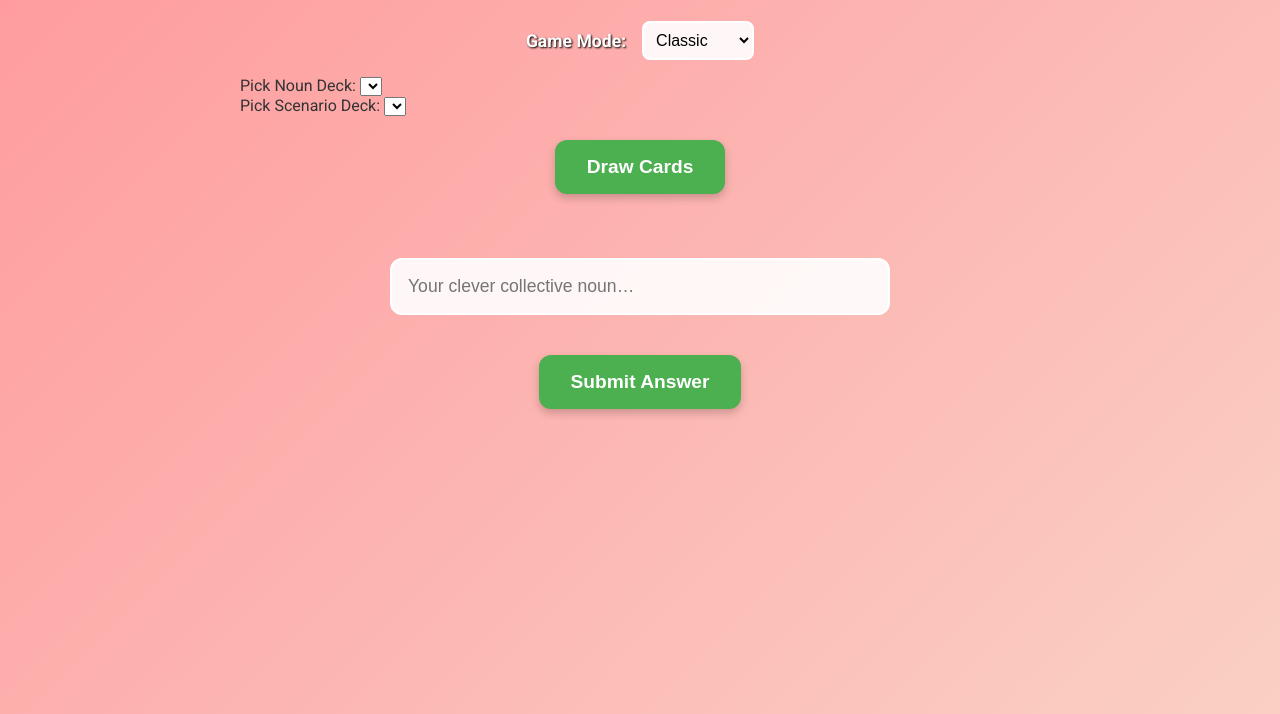
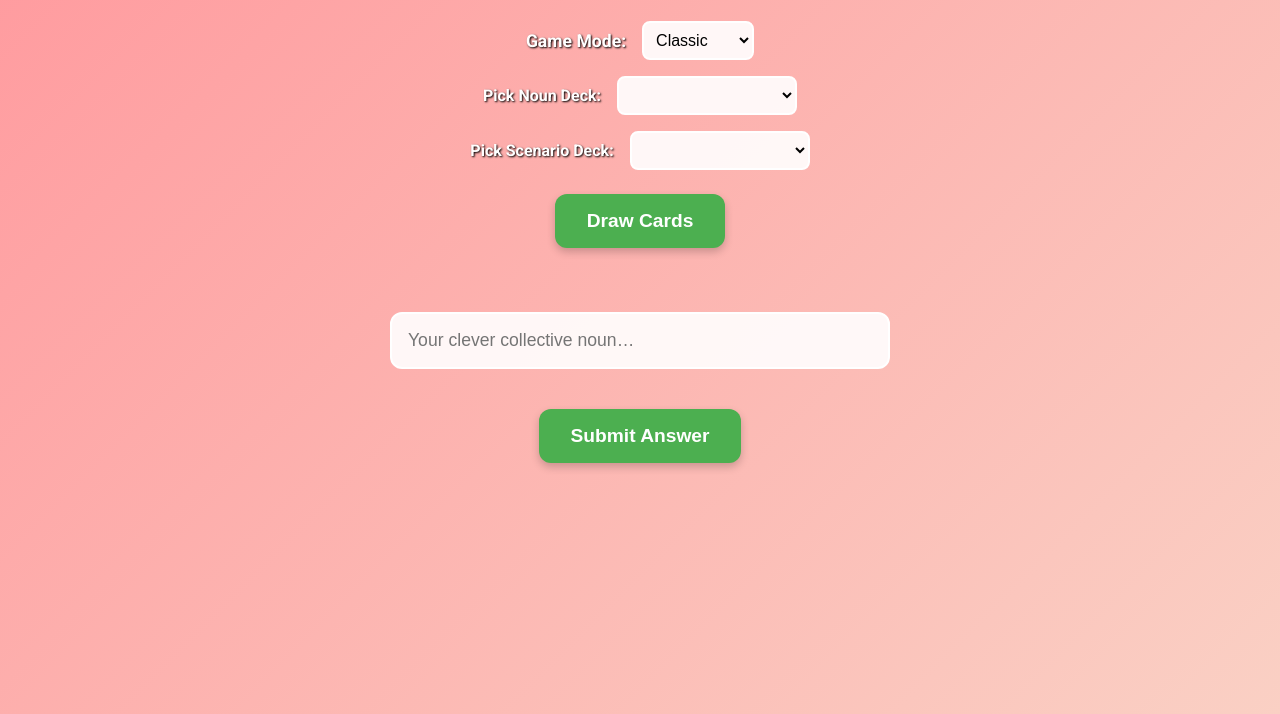
Before and after one commit to adrianthread/Gaggle-game, a plain HTML site: page index.html in a window 1280 px wide. Shown: the part 86-800 px from the top of the page. Drawn offline with Linux system fonts and the light colour scheme.

Commit message:
Update style.css

```diff
--- a/style.css
+++ b/style.css
@@ -220,4 +220,28 @@ h1 {
 .mode-box select:focus {
   border-color: #4CAF50;
 }
+
+.deck-selector {
+  display: flex;
+  align-items: center;
+  gap: 1rem;
+  margin: 1rem 0;
+  flex-wrap: wrap;
+  justify-content: center;
+}
+
+.deck-selector label {
+  font-weight: bold;
+  color: #fff;
+  text-shadow: 1px 1px 2px #000;
+}
+
+.deck-selector select {
+  padding: 0.5rem;
+  font-size: 1rem;
+  border-radius: 8px;
+  background: rgba(255, 255, 255, 0.9);
+  border: 2px solid #fff;
+  min-width: 180px;
+}
 #
```
